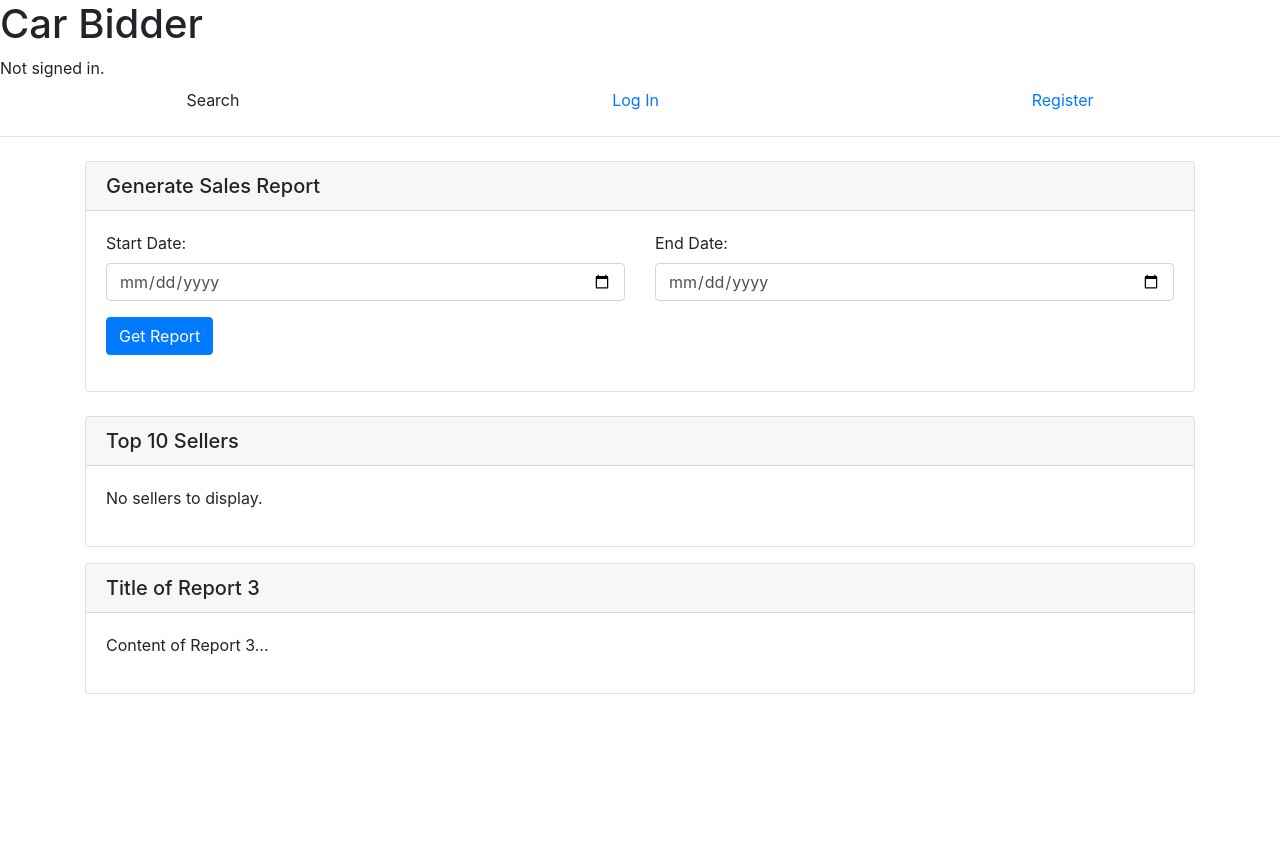
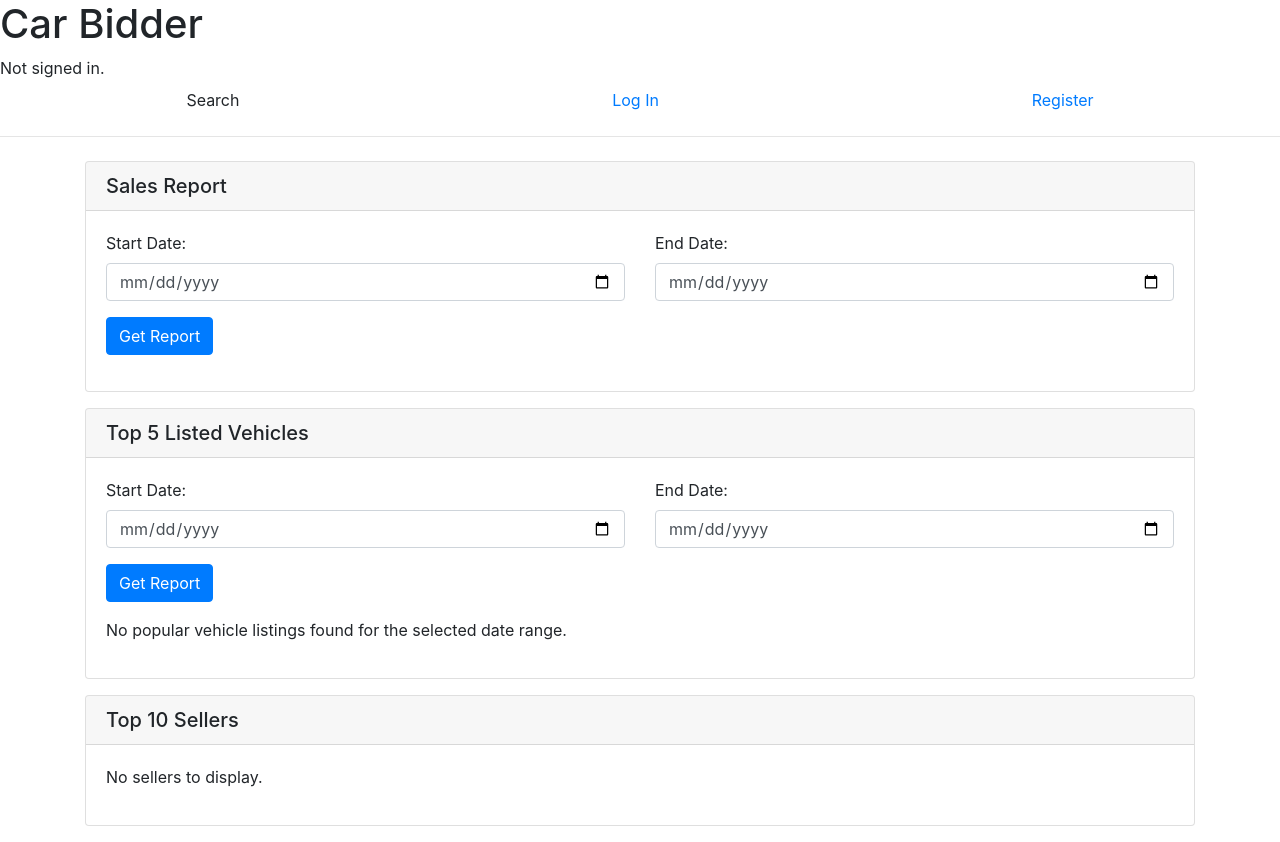
Before and after one commit to laurahuang106/CarBidder-Bidding-Platform, a Django app: page /weekly_reports/ in a window 1280 px wide. Before the commit the page ends 694 px from the top, so only its background shows below. Run offline with Django 4.2, Linux system fonts and the light colour scheme; tables that the repository leaves empty hold one stand-in row (values such as "Sample post"); some libraries are stand-ins or nearby versions.

Commit message:
enable select date from calendar

```diff
--- a/carBidderApp/views.py
+++ b/carBidderApp/views.py
@@ -368,10 +368,26 @@
     user_type = request.session.get('user_type', '')
     user_name = request.session.get('user_name', '')
 
-    # Default start_date and end_date as None
-    start_date = request.POST.get('start_date')
-    end_date = request.POST.get('end_date')
+    start_date = None
+    end_date = None
+    vehicle_start_date = None
+    vehicle_end_date = None
+    if 'start_date' in request.POST:
+        # Default start_date and end_date as None
+        request.session['start_date'] = request.POST.get('start_date')
+        request.session['end_date'] = request.POST.get('end_date')
 
+    elif 'vehicle_start_date' in request.POST:
+        request.session['vehicle_start_date'] = request.POST.get('vehicle_start_date')
+        request.session['vehicle_end_date'] = request.POST.get('vehicle_end_date')
+
+    # Retrieve from session if available
+    start_date = request.session.get('start_date', '')
+    end_date = request.session.get('end_date', '')
+    vehicle_start_date = request.session.get('vehicle_start_date', '')
+    vehicle_end_date = request.session.get('vehicle_end_date', '')
+
+    # get sales report
     report_data = None
     if start_date and end_date:
         with connection.cursor() as cursor:
@@ -382,6 +398,39 @@
             """, [start_date, end_date])
 
             report_data = cursor.fetchone()
+
+
+    popular_vehicles = None
+    if vehicle_start_date and vehicle_end_date:
+        with connection.cursor() as cursor:
+            cursor.execute("""
+                SELECT
+                    listing_id,
+                    make,
+                    model,
+                    year_of_production,
+                    number_of_bids
+                FROM (
+                    SELECT
+                        LV.listing_id AS listing_id,
+                        LV.make AS make,
+                        LV.model AS model,
+                        LV.year_of_production AS year_of_production,
+                        COUNT(*) AS number_of_bids,
+                        DENSE_RANK() OVER (ORDER BY COUNT(*) DESC) AS bid_rank
+                    FROM
+                        LISTED_VEHICLES AS LV
+                    JOIN
+                        BIDDINGS AS B ON LV.listing_id = B.listing_id
+                    WHERE
+                        B.bidding_date BETWEEN %s AND %s
+                    GROUP BY
+                        LV.listing_id
+                ) AS ranked_listings
+                WHERE
+                    bid_rank <= 5;
+            """, [vehicle_start_date, vehicle_end_date])
+            popular_vehicles = cursor.fetchall()
 
     top_sellers = None
     # Fetch top sellers data
@@ -395,18 +444,10 @@
         """)
         top_sellers = cursor.fetchall()
 
-    popular_vehicles = None
-    # Fetch top sellers data
-    with connection.cursor() as cursor:
-        cursor.execute("""
-            SELECT user_id, user_name, seller_rating, num_of_seller_rating
-            FROM USERS
-            WHERE user_type = 'NORMAL_USER'
-            ORDER BY seller_rating DESC, num_of_seller_rating DESC
-            LIMIT 10
-        """)
-        popular_vehicles = cursor.fetchall()
-
+    print(start_date)
+    print(end_date)
+    print(vehicle_start_date)
+    print(vehicle_end_date)
     context = {
         'user_type': user_type,
         'user_name': user_name,
@@ -415,6 +456,11 @@
         'start_date': start_date,
         'end_date': end_date,
         'top_sellers': top_sellers,
+        'popular_vehicles': popular_vehicles,
+        'vehicle_start_date': vehicle_start_date,
+        'vehicle_end_date': vehicle_end_date,
+        'start_date': start_date,
+        'end_date': end_date,
     }
 
     return render(request, 'weekly_reports.html', context)
--- a/templates/weekly_reports.html
+++ b/templates/weekly_reports.html
@@ -3,9 +3,38 @@
 <div class="container mt-4">
 
     <!-- Sales Report Form -->
-    <div class="card mb-4">
+    <div class="card mb-3">
         <div class="card-header">
-            <h5 class="mb-0">Generate Sales Report</h5>
+            <h5 class="mb-0">Sales Report</h5>
+        </div>
+        <div id="salesReportSection" class="">
+            <div class="card-body">
+                <form method="post" class="mb-3">
+                    {% csrf_token %}
+                    <div class="row">
+                        <div class="col-md-6 mb-3">
+                            <label for="startDate">Start Date:</label>
+                            <input type="date" class="form-control" id="startDate" name="start_date" value="{{ start_date }}">
+                        </div>
+                        <div class="col-md-6">
+                            <label for="endDate">End Date:</label>
+                            <input type="date" class="form-control" id="endDate" name="end_date" value="{{ end_date }}">
+                        </div>
+                    </div>
+                    <button type="submit" class="btn btn-primary">Get Report</button>
+                </form>
+                {% if report_data %}
+                <p><strong>Total Sales Amount:</strong> {{ report_data.0 }}<br>
+                <strong>Total Number of Sales:</strong> {{ report_data.1 }}</p>
+                {% endif %}
+            </div>
+        </div>
+    </div>
+
+    <!-- Top 5 popilar listed vehicle -->
+    <div class="card mb-3">
+        <div class="card-header">
+            <h5 class="mb-0">Top 5 Listed Vehicles</h5>
         </div>
         <div class="card-body">
             <form method="post" class="mb-3">
@@ -13,18 +42,25 @@
                 <div class="row">
                     <div class="col-md-6 mb-3">
                         <label for="startDate">Start Date:</label>
-                        <input type="date" class="form-control" id="startDate" name="start_date" value="{{ start_date }}">
+                        <input type="date" class="form-control" id="vehicleStartDate" name="vehicle_start_date" value="{{ vehicle_start_date }}">
                     </div>
                     <div class="col-md-6">
                         <label for="endDate">End Date:</label>
-                        <input type="date" class="form-control" id="endDate" name="end_date" value="{{ end_date }}">
+                        <input type="date" class="form-control" id="vehicleEndDate" name="vehicle_end_date" value="{{ vehicle_end_date }}">
                     </div>
                 </div>
                 <button type="submit" class="btn btn-primary">Get Report</button>
             </form>
-            {% if report_data %}
-            <p><strong>Total Sales Amount:</strong> {{ report_data.0 }}<br>
-               <strong>Total Number of Sales:</strong> {{ report_data.1 }}</p>
+            {% if popular_vehicles %}
+                <ul class="list-group">
+                    {% for vehicle in popular_vehicles %}
+                        <li class="list-group-item">
+                            <strong>{{ vehicle.1 }} {{ vehicle.2 }} ({{ vehicle.3 }})</strong> - Listing ID: {{ vehicle.0 }}, Bids: {{ vehicle.4 }}
+                        </li>
+                    {% endfor %}
+                </ul>
+            {% else %}
+                <p>No popular vehicle listings found for the selected date range.</p>
             {% endif %}
         </div>
     </div>
@@ -49,15 +85,5 @@
         </div>
     </div>
 
-    <!-- Additional Reports -->
-    <div class="card">
-        <div class="card-header">
-            <h5 class="mb-0">Title of Report 3</h5>
-        </div>
-        <div class="card-body">
-            <p>Content of Report 3...</p>
-        </div>
-    </div>
-
 </div>
 {% endblock %}
```
